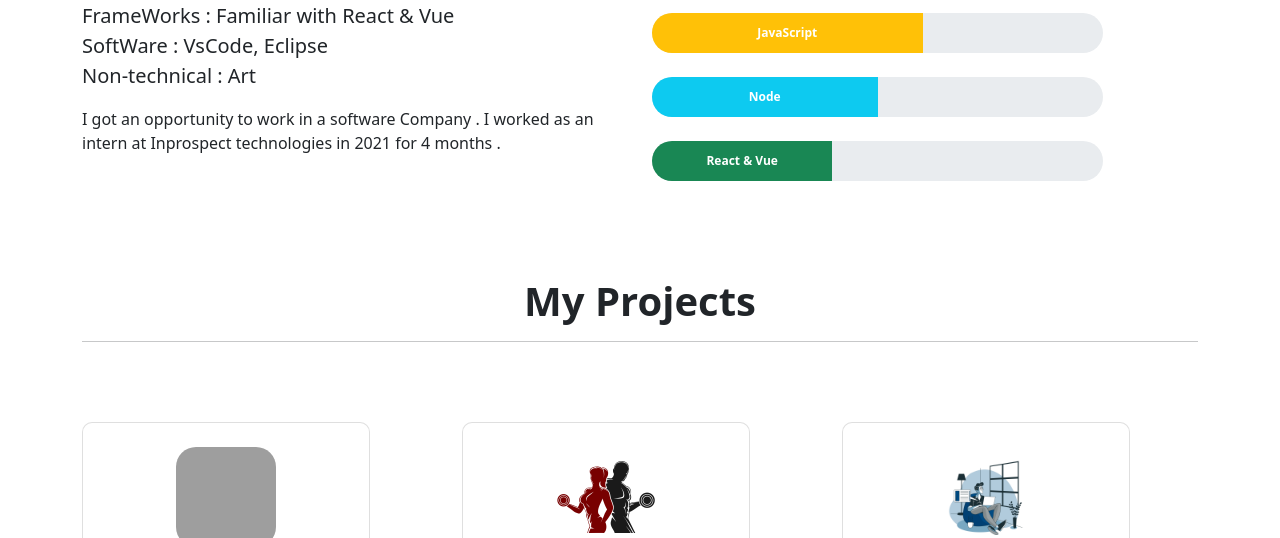
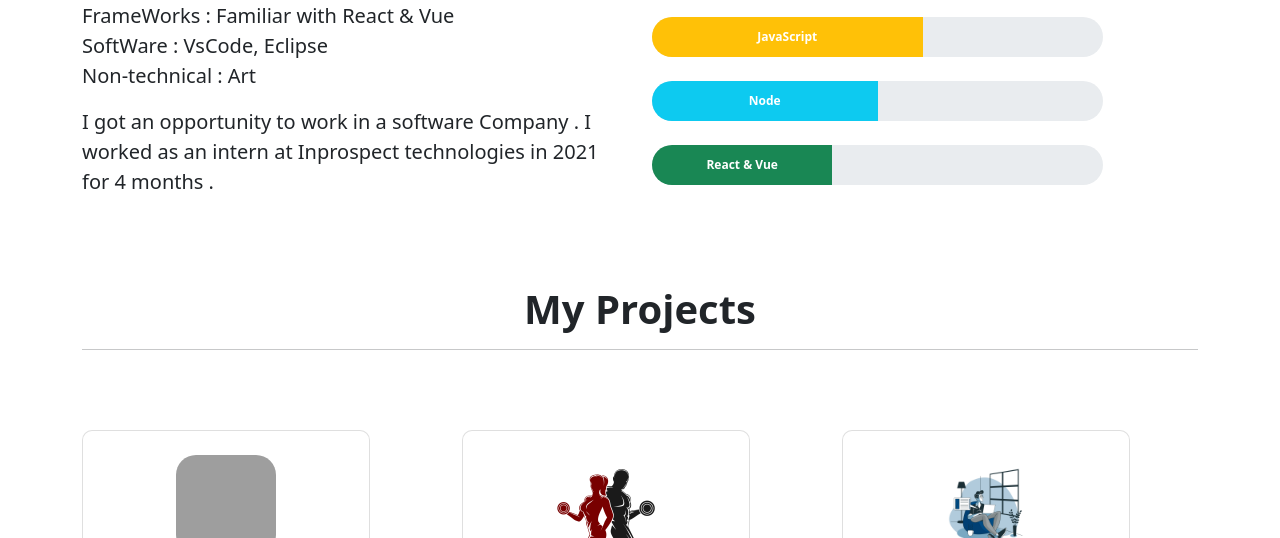
Before and after one commit to Smarty6452/MyPortfolio, a plain HTML site: page index.html in a window 1280 px wide. Shown: the part 1580-2118 px from the top of the page. Drawn offline with nearby package versions, Linux system fonts and the light colour scheme; grey boxes are pictures that could not be loaded.

Commit message:
Update index.html

```diff
--- a/index.html
+++ b/index.html
@@ -187,7 +187,7 @@
               SoftWare : VsCode, Eclipse <br />
               Non-technical : Art
 
-              <p class="fw bold">
+              <p class="lead">
                 I got an opportunity to work in a software Company . I worked as
               an intern at Inprospect technologies in 2021 for 4 months .
               </p>
```
